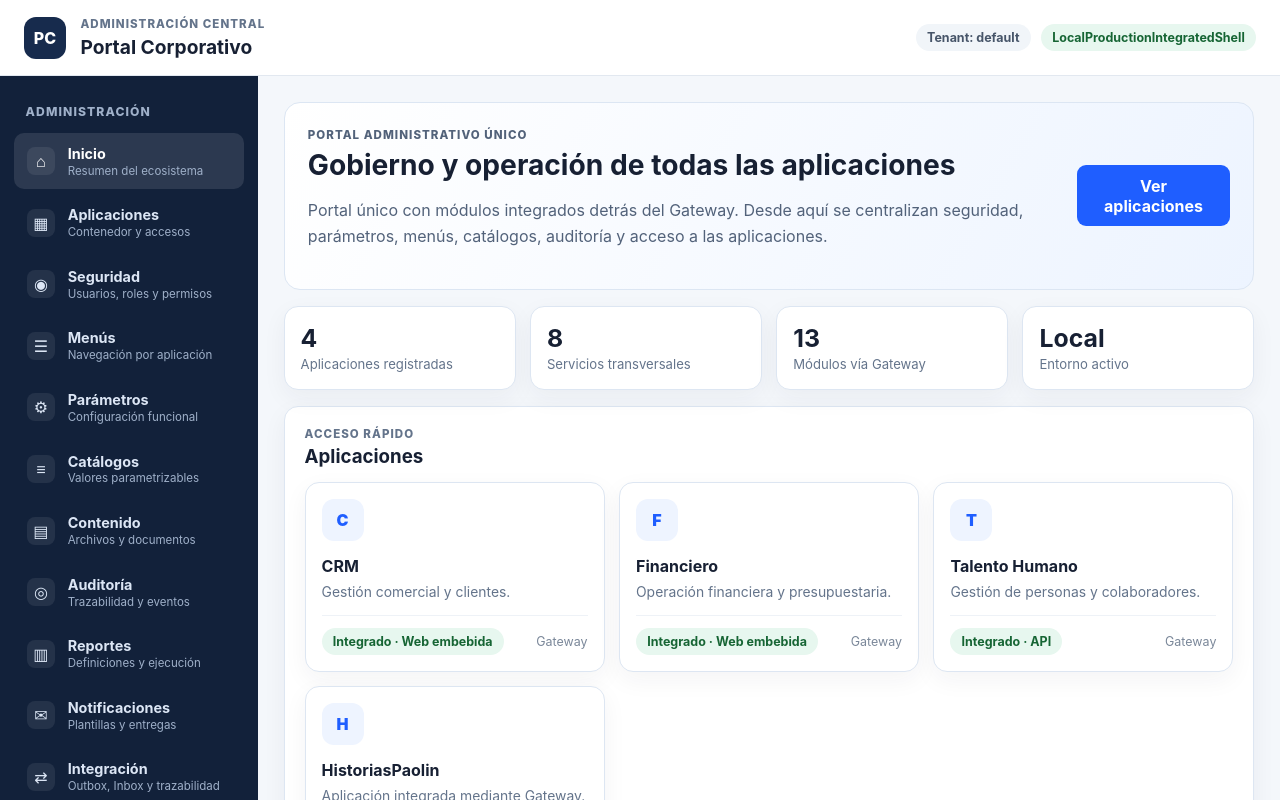
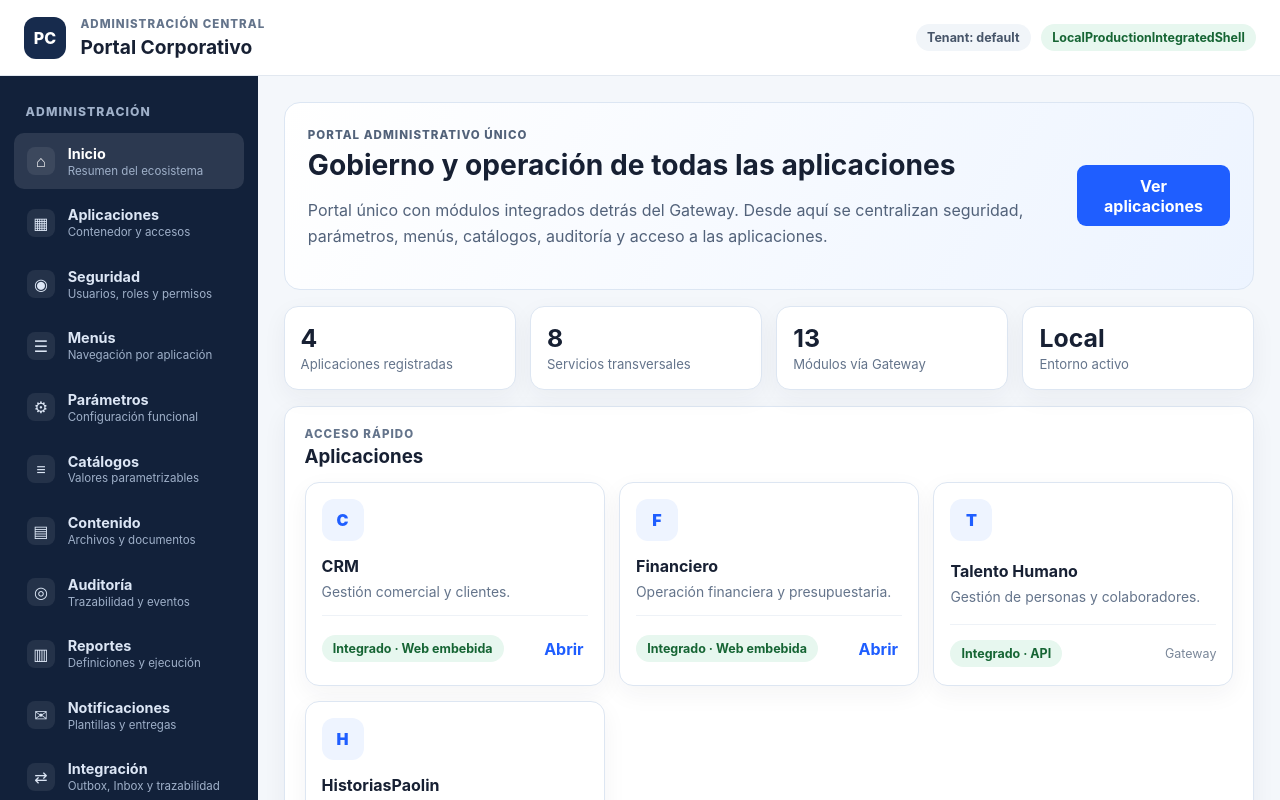
Before and after one commit to christyepez/PortalCorporativo, an Angular app in the folder frontend/: page / in a window 1280 px wide. Shown: the top 800 px of the page. Built offline with nearby package versions, Linux system fonts and the light colour scheme.

Commit message:
fix: remove legacy application port references

```diff
--- a/frontend/src/app/app.component.html
+++ b/frontend/src/app/app.component.html
@@ -59,7 +59,7 @@
                 <div><h4>{{ app.name }}</h4><p>{{ app.description }}</p></div>
                 <div class="application-card__footer">
                   <span class="pill">{{ app.status }}</span>
-                  @if (app.port) {
+                  @if (app.webPath) {
                     <button type="button" class="link-button" (click)="openApplication(app)">Abrir</button>
                   } @else {
                     <span class="muted">Gateway</span>
```
